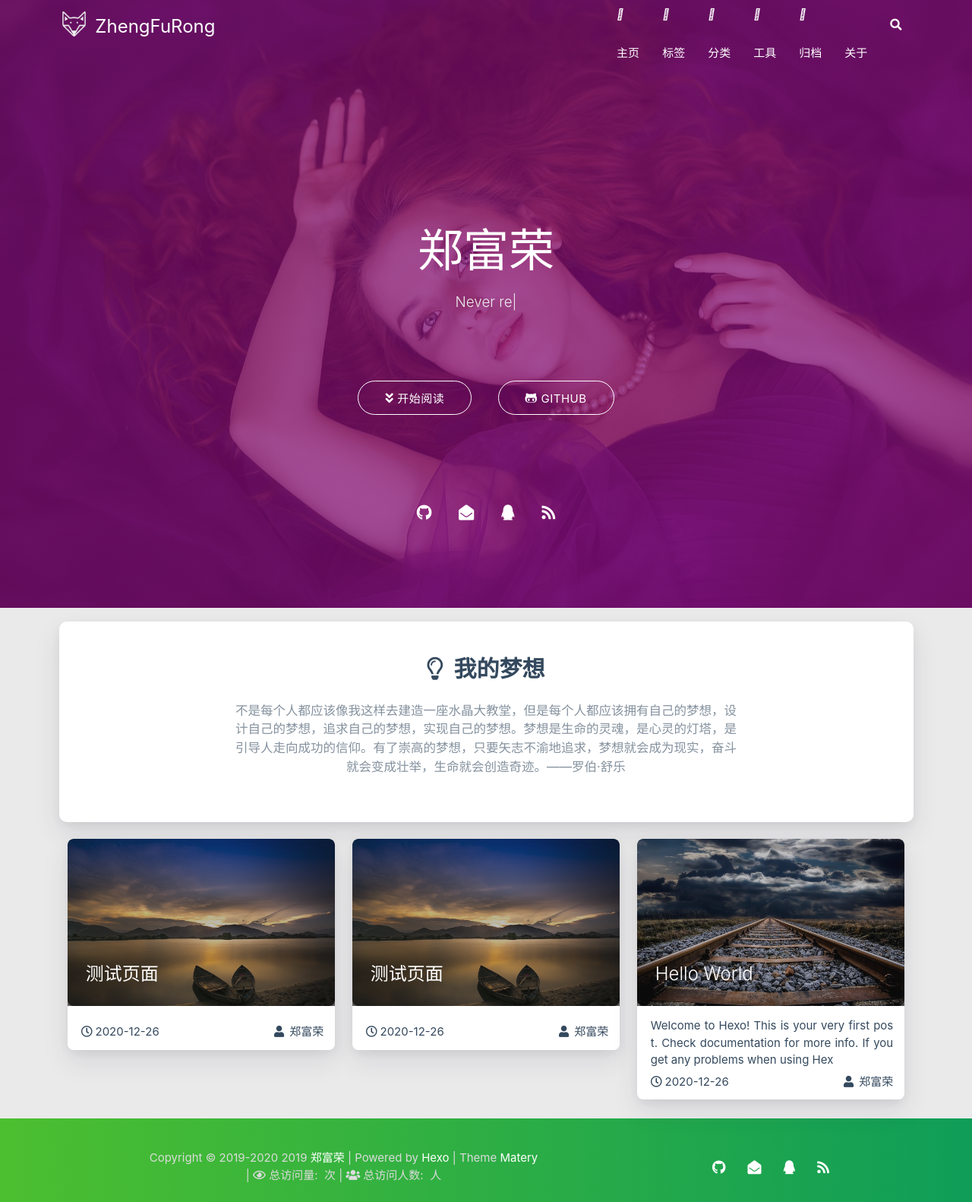
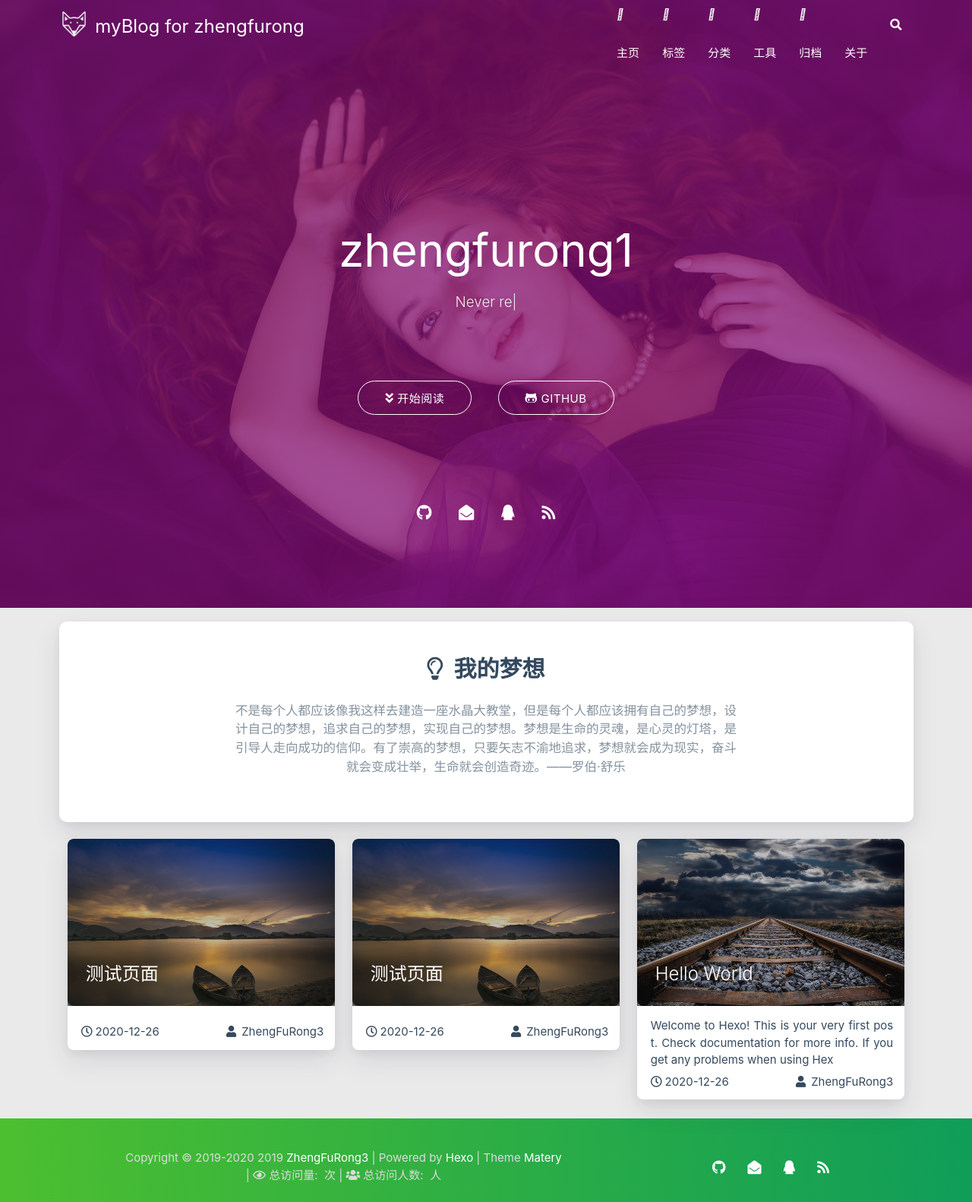
Before and after one commit to zhengfr/zhengfr.github.io, a plain HTML site: page index.html in a window 1280 px wide. Shown: the whole page at 76% size. Drawn offline with nearby package versions, Linux system fonts and the light colour scheme; some packages are replaced by stand-ins of ours; no server answers; a script that the page names is missing; some icons are missing.

Commit message:
Site updated: 2020-12-26 09:47:33

```diff
--- a/index.html
+++ b/index.html
@@ -4,8 +4,8 @@
 
 <head>
     <meta charset="utf-8">
-    <meta name="keywords" content="ZhengFuRong,github">
-    <meta name="description" content="北冥有鱼，其名为鲲，鲲之大，不知其几千里也； 化而为鸟，其名为鹏.">
+    <meta name="keywords" content="ZhengFuRong2,github">
+    <meta name="description" content="we have a dream">
     <meta http-equiv="X-UA-Compatible" content="IE=edge">
     <meta name="viewport" content="width=device-width, initial-scale=1.0, user-scalable=no">
     <meta name="renderer" content="webkit|ie-stand|ie-comp">
@@ -16,7 +16,7 @@
     <!-- Global site tag (gtag.js) - Google Analytics -->
 
 
-    <title>ZhengFuRong</title>
+    <title>myBlog for zhengfurong</title>
     <link rel="icon" type="image/png" href="/favicon.png">
 
     <link rel="stylesheet" type="text/css" href="/libs/awesome/css/all.css">
@@ -43,7 +43,7 @@
 
                     <img src="/medias/logo.png" class="logo-img" alt="LOGO">
 
-                    <span class="logo-span">ZhengFuRong</span>
+                    <span class="logo-span">myBlog for zhengfurong</span>
                 </a>
             </div>
 
@@ -131,10 +131,10 @@
 
         <img src="/medias/logo.png" class="logo-img circle responsive-img">
 
-        <div class="logo-name">ZhengFuRong</div>
+        <div class="logo-name">myBlog for zhengfurong</div>
         <div class="logo-desc">
 
-            北冥有鱼，其名为鲲，鲲之大，不知其几千里也； 化而为鸟，其名为鹏.
+            we have a dream
 
         </div>
     </div>
@@ -338,7 +338,7 @@
         <div class="brand">
             <div class="title center-align">
 
-                郑富荣
+                zhengfurong1
 
             </div>
 
@@ -560,7 +560,7 @@
                             <span class="publish-author">
 
                                 <i class="fas fa-user fa-fw"></i>
-                                郑富荣
+                                ZhengFuRong3
 
                             </span>
                         </div>
@@ -593,7 +593,7 @@
                             <span class="publish-author">
 
                                 <i class="fas fa-user fa-fw"></i>
-                                郑富荣
+                                ZhengFuRong3
 
                             </span>
                         </div>
@@ -628,7 +628,7 @@
                             <span class="publish-author">
 
                                 <i class="fas fa-user fa-fw"></i>
-                                郑富荣
+                                ZhengFuRong3
 
                             </span>
                         </div>
@@ -709,7 +709,7 @@
                 <span id="year">2019-2020</span>
 
             <span id="year">2019</span>
-            <a href="/about" target="_blank">郑富荣</a>
+            <a href="/about" target="_blank">ZhengFuRong3</a>
             |&nbsp;Powered by&nbsp;<a href="https://hexo.io/" target="_blank">Hexo</a>
             |&nbsp;Theme&nbsp;<a href="https://github.com/blinkfox/hexo-theme-matery" target="_blank">Matery</a>
             <br>
```
Also changed, not shown: 2020/12/26/hello-world/index.html (+11 -11 lines), 2020/12/26/text-1/index.html (+11 -11 lines), 2020/12/26/text/index.html (+11 -11 lines), 404.html (+7 -7 lines), archives/2020/12/index.html (+11 -11 lines), archives/2020/index.html (+11 -11 lines), archives/index.html (+11 -11 lines), test/index-1.html (+11 -11 lines), test/index.html (+11 -11 lines).
